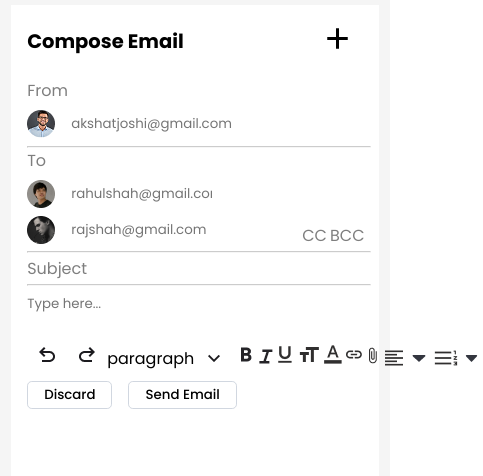
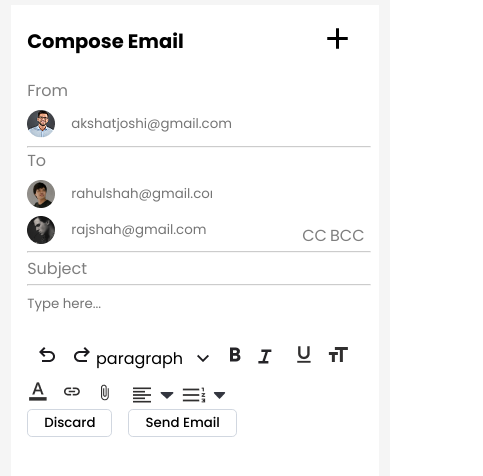
Before and after one commit to smita1017/Project-5-HRM, a plain HTML site: page index.html in a window 390 px wide. Shown: the part 136-612 px from the top of the page, 483 px wide, since content can reach past the window. Drawn offline with Linux system fonts and the light colour scheme; files whose address does not match are found by name.

Commit message:
new commit

```diff
--- a/style.css
+++ b/style.css
@@ -263,6 +263,8 @@ width: 100%;
 
     .right{
         width: 100%;
+        flex-wrap: wrap;
+        /* background-color: red; */
 
     }
     .row6{
@@ -291,6 +293,12 @@ width: 100%;
         gap: 0.1rem;
      }
 
+
+
+     .icons{
+        height:10%;
+        width: 10%;
+            }
 }
 @media screen and (min-width:601px) and (max-width:900px)  {
     .right{
```
